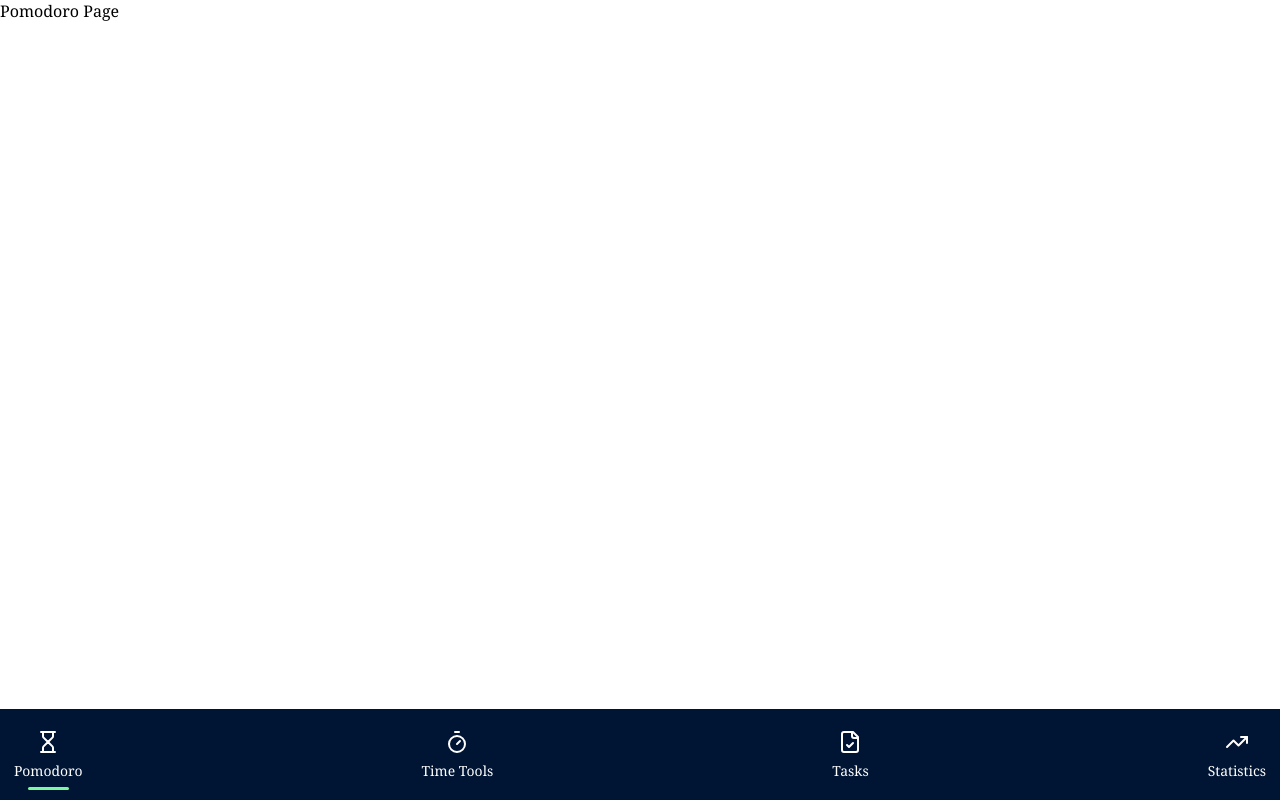
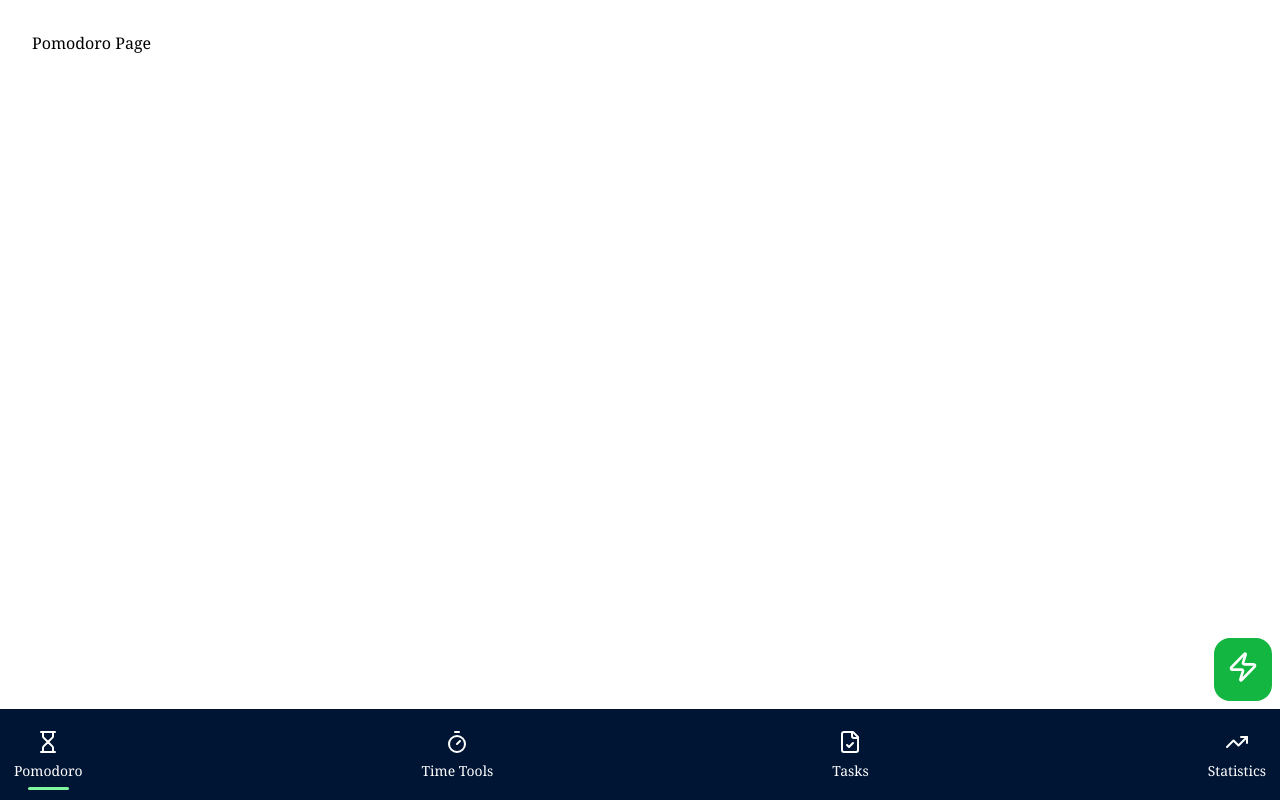
Before and after one commit to niyoj/pomodize, a Next.js app: page /pomodoro in a window 1280 px wide. Built offline with nearby package versions, Linux system fonts and the light colour scheme.

Commit message:
improves layout of homepage

```diff
--- a/app/(home)/layout.js
+++ b/app/(home)/layout.js
@@ -1,19 +1,27 @@
 "use client";
 
 import { usePathname } from "next/navigation";
+import { Zap } from "lucide-react";
 import { Navbar } from "@/app/_features";
 
 import styles from "./layout.module.css";
 
 export default function HomepageLayout({ children }) {
-  const pathname = usePathname().slice(1);    // removes the first slash character
+  const pathname = usePathname().slice(1); // removes the first slash character
 
   return (
-    <>
-      {children}
+    <div className={styles["homepage__wrapper"]}>
+      <main className={styles["homepage__content"]}>
+        {children}
+
+        <div className={styles["zen_fab"]}>
+          <Zap size="2rem" />
+        </div>
+      </main>
+
       <div className={styles["navbar__wrapper"]}>
         <Navbar active={pathname} />
       </div>
-    </>
+    </div>
   );
 }
--- a/app/(home)/layout.module.css
+++ b/app/(home)/layout.module.css
@@ -1,6 +1,26 @@
+.homepage__wrapper {
+  height: 100%;
+  display: grid;
+  grid-template-rows: 1fr auto;
+  grid-template-columns: 1fr;
+}
+
+.homepage__content {
+  position: relative;
+  padding: 2rem;
+}
+
 .navbar__wrapper {
-  position: absolute;
-  bottom: 0;
-  left: 0;
   width: 100%;
 }
+
+.zen_fab {
+  position: absolute;
+  right: 0.5rem;
+  bottom: 0.5rem;
+
+  padding: 0.8rem;
+  background-color: var(--color-green-600);
+  color: white;
+  border-radius: 1rem;
+}
```
